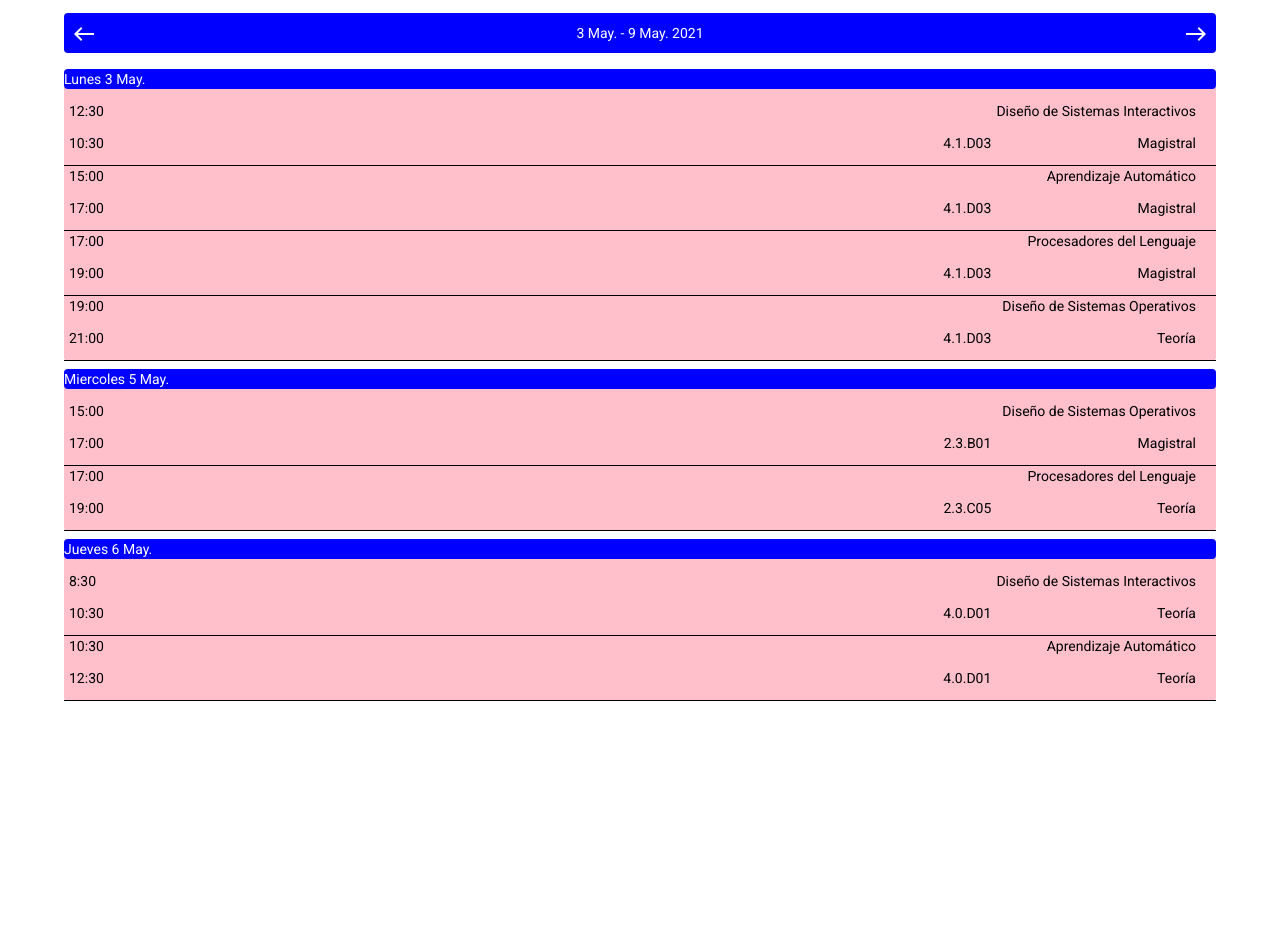
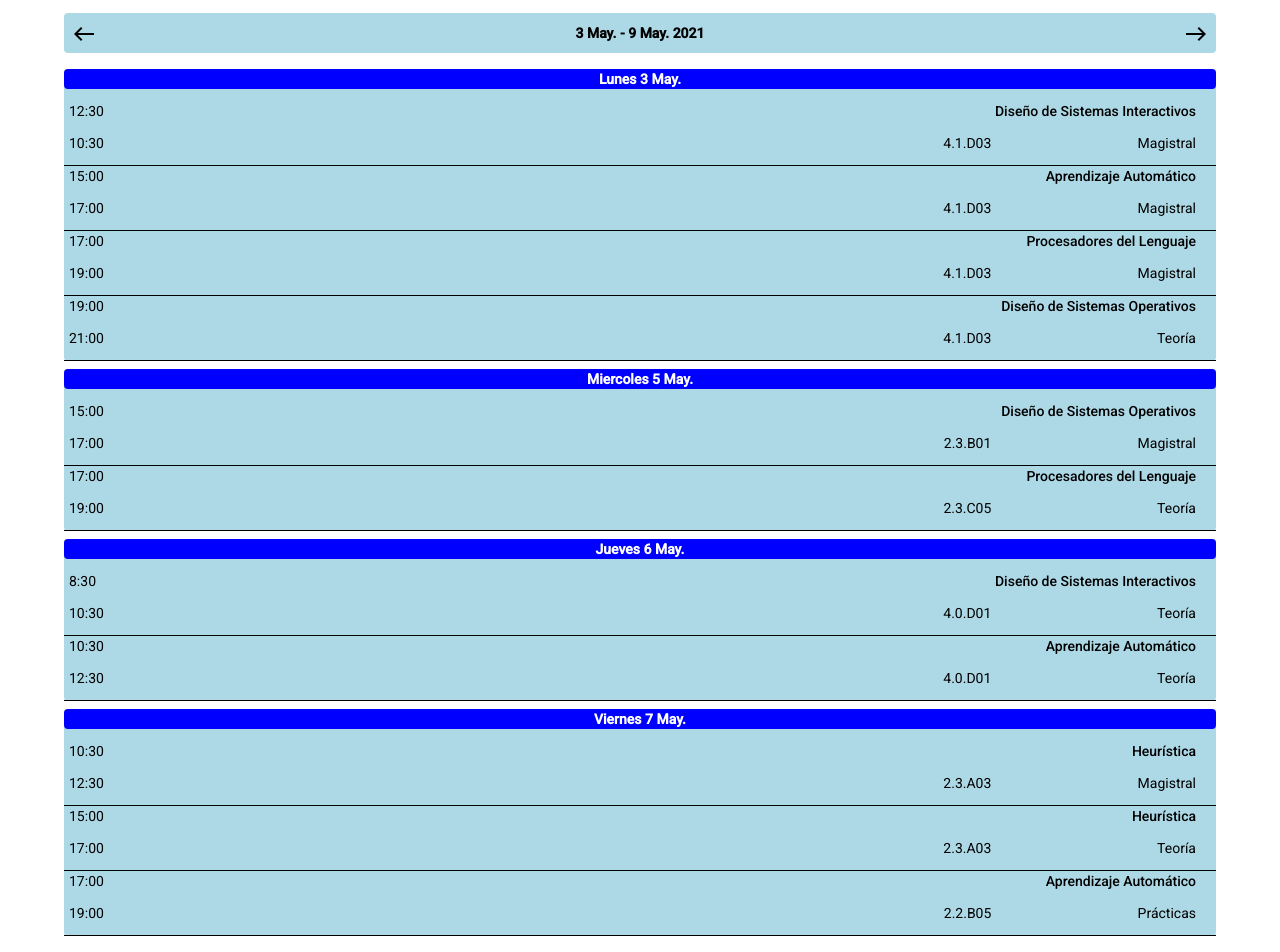
Before and after one commit to 100405882/appP2, an Angular app: page /horario in a window 1280 px wide. Shown: the part 43-995 px from the top of the page. Before the commit the page ends 800 px from the top, so only its background shows below. Built offline with nearby package versions, Linux system fonts and the light colour scheme.

Commit message:
horario con estilo

```diff
--- a/src/app/horario/horario.component.html
+++ b/src/app/horario/horario.component.html
@@ -190,6 +190,66 @@
                 </div>
             </div>
         </div>
+        <div class="dia">
+            <div class="titulo-dia">
+                <p>Viernes 7 May.</p>
+            </div>
+            <div class="clase" gdAreas="hora-i asignatura asignatura | hora-f aula tipo-clase"
+                gdColumns="18% auto 18%">
+                <div class="hora-i" gdArea="hora-i">
+                    <p>10:30</p>
+                </div>
+                <div class="asignatura" gdArea="asignatura">
+                    <p>Heurística</p>
+                </div>
+                <div class="hora-f" gdArea="hora-f">
+                    <p>12:30</p>
+                </div>
+                <div class="aula" gdArea="aula">
+                    <p>2.3.A03</p>
+                </div>
+                <div class="tipo-clase" gdArea="tipo-clase">
+                    <p>Magistral</p>
+                </div>
+            </div>
+            <div class="clase" gdAreas="hora-i asignatura asignatura | hora-f aula tipo-clase"
+                gdColumns="18% auto 18%">
+                <div class="hora-i" gdArea="hora-i">
+                    <p>15:00</p>
+                </div>
+                <div class="asignatura" gdArea="asignatura">
+                    <p>Heurística</p>
+                </div>
+                <div class="hora-f" gdArea="hora-f">
+                    <p>17:00</p>
+                </div>
+                <div class="aula" gdArea="aula">
+                    <p>2.3.A03</p>
+                </div>
+                <div class="tipo-clase" gdArea="tipo-clase">
+                    <p>Teoría</p>
+                </div>
+            </div>
+            <div class="clase" gdAreas="hora-i asignatura asignatura | hora-f aula tipo-clase"
+                gdColumns="18% auto 18%">
+                <div class="hora-i" gdArea="hora-i">
+                    <p>17:00</p>
+                </div>
+                <div class="asignatura" gdArea="asignatura">
+                    <p>Aprendizaje Automático</p>
+                </div>
+                <div class="hora-f" gdArea="hora-f">
+                    <p>19:00</p>
+                </div>
+                <div class="aula" gdArea="aula">
+                    <p>2.2.B05</p>
+                </div>
+                <div class="tipo-clase" gdArea="tipo-clase">
+                    <p>Prácticas</p>
+                </div>
+            </div>
+        </div>
+
 
     </div>
 
--- a/src/app/horario/horario.component.scss
+++ b/src/app/horario/horario.component.scss
@@ -12,25 +12,28 @@
 .titulo p {
     margin: 0;
     text-align: center;
+    font-weight: bold;
+    font-size: large;
 }
 
 .semana {
     border-radius: 4px;
-    background-color: blue;
+    background-color: lightblue;
 }
 
 .prev-semana {
-    color: white;
+    color: black;
 }
 
 .texto-semana p {
     margin: 0;
     text-align: center;
-    color: white;
+    color: black;
+    font-weight: bold;
 }
 
 .sig-semana {
-    color: white;
+    color: black;
 }
 
 .tablas {
@@ -39,13 +42,15 @@
 
 .dia {
     border-radius: 4px;
-    background-color: pink;
+    background-color: lightblue;
 }
 
 .titulo-dia {
     color: white;
     background-color: blue;
     border-radius: 4px;
+    font-weight: bold;
+    text-align: center;
 }
 
 .clase {
@@ -64,6 +69,7 @@
 .asignatura {
     text-align: end;
     padding-right: 5px;
+    font-weight: 430;
 }
 
 .aula {
```
